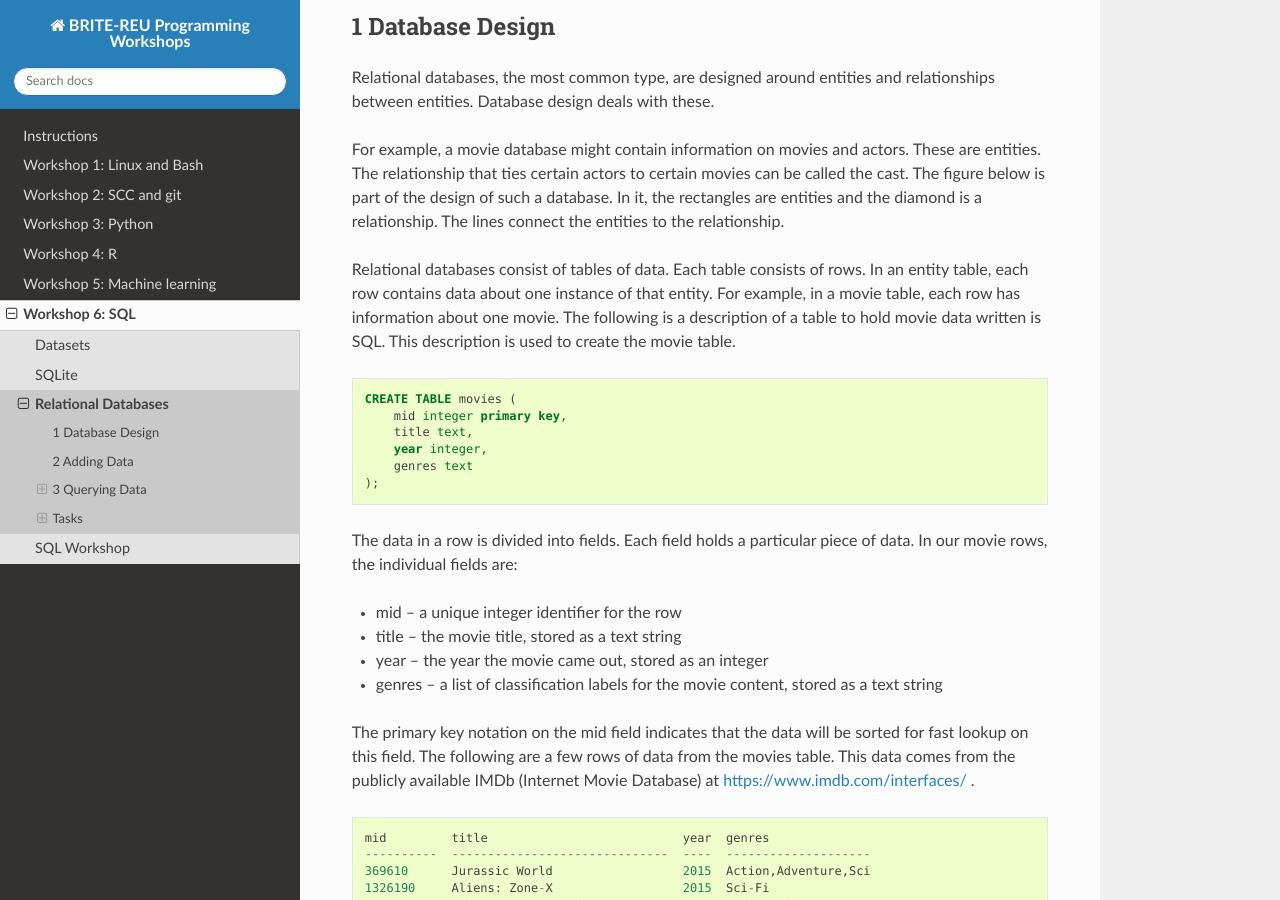
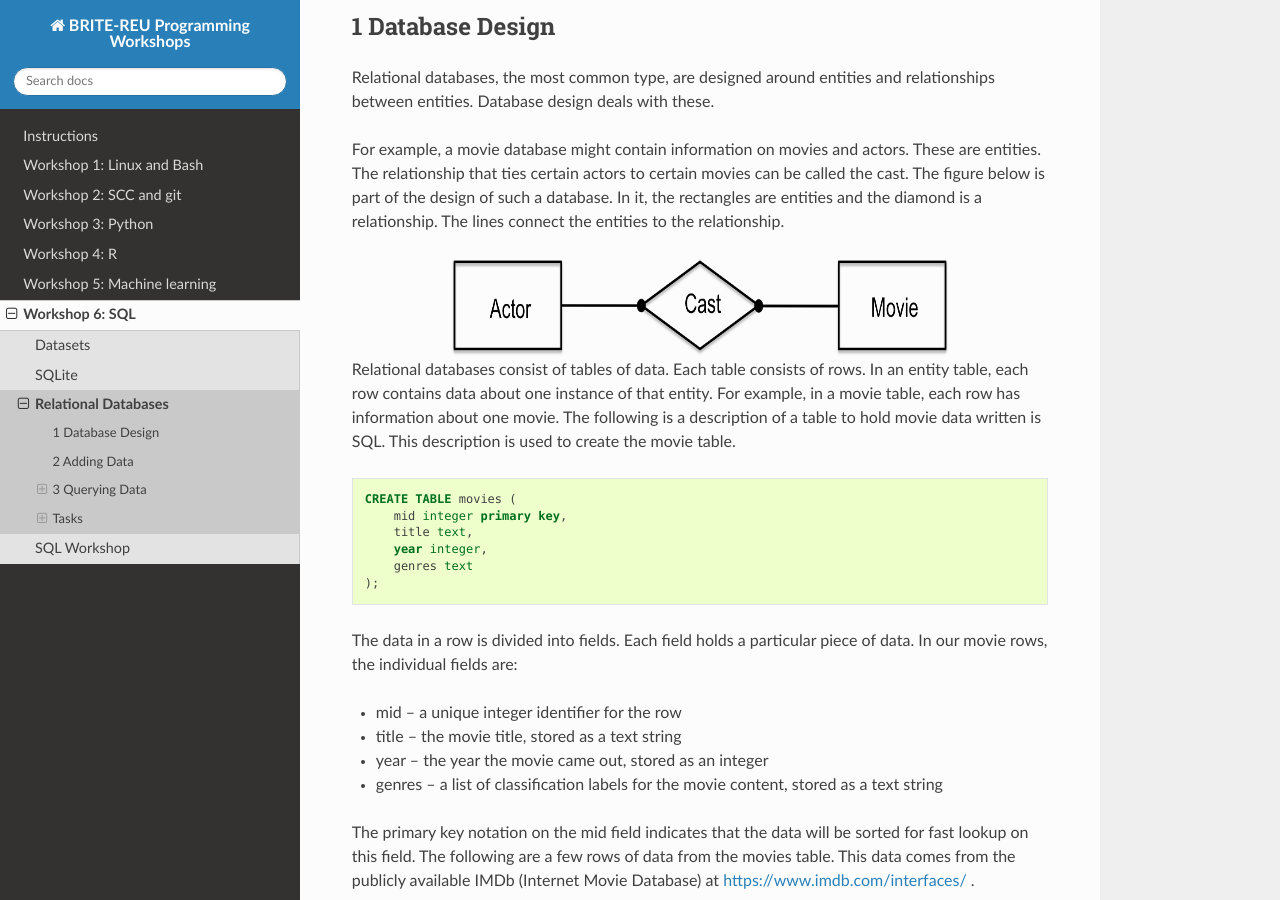
Before and after one commit to BRITE-REU/programming-workshops, a Sphinx documentation site: the page built from source/workshops/06_SQL/Relational_Databases.rst, in a window 1280 px wide and 900 px high, scrolled down 739 px. Built offline with Sphinx 7.4.7 and the Read the Docs theme 2.0.0, drawn with Linux system fonts in a browser that asks for light colours.

Commit message:
Update Relational_Databases.rst

```diff
--- a/source/workshops/06_SQL/Relational_Databases.rst
+++ b/source/workshops/06_SQL/Relational_Databases.rst
@@ -33,6 +33,10 @@ Relational databases, the most common type, are designed around entities and rel
 
 For example, a movie database might contain information on movies and actors.  These are entities.  The relationship that ties certain actors to certain movies can be called the cast. The figure below is part of the design of such a database.  In it, the rectangles are entities and the diamond is a relationship.  The lines connect the entities to the relationship.
 
+.. image:: movies.actors.cast.er.diagram.png
+    :width: 500px
+    :align: center
+    :height: 100px
 
 
 Relational databases consist of tables of data.  Each table consists of rows.  In an entity table, each row contains data about one instance of that entity.  For example, in a movie table, each row has information about one movie.   The following is a description of a table to hold movie data written is SQL.  This description is used to create the movie table.
```
